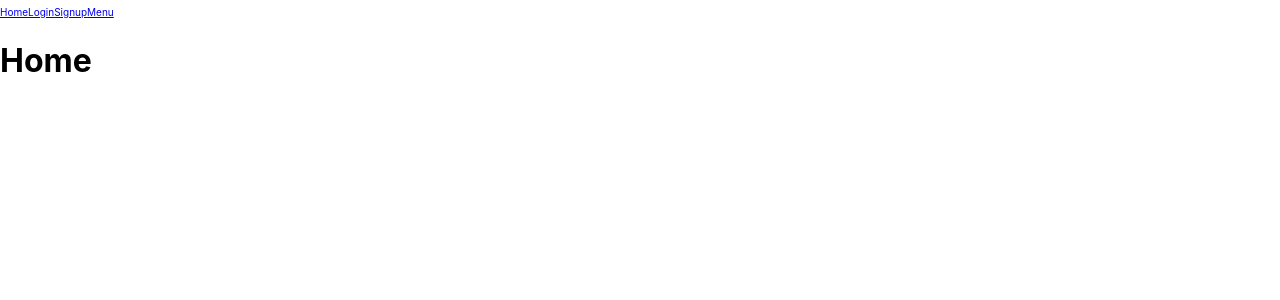
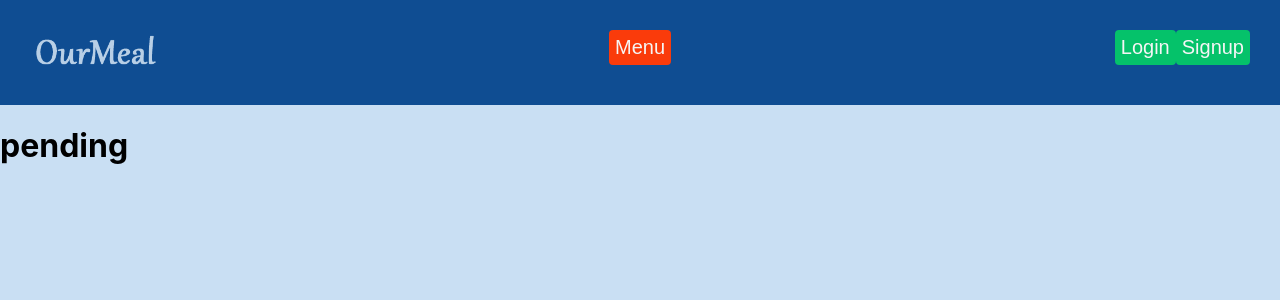
Before and after one commit to khanhzoball/our-meal, a React (Create React App) app in the folder frontend/: page / in a window 1280 px wide. Shown: the top 300 px of the page. Built offline with nearby package versions, Linux system fonts and the light colour scheme.

Commit message:
Improved look of site

```diff
--- a/frontend/src/App.css
+++ b/frontend/src/App.css
@@ -1,3 +1,12 @@
 a{
-  font-size: 10px;
+  font-size: 20px;
+
 }
+a:link{
+  color: whitesmoke;
+  text-decoration: none;
+}
+a:visited{
+  color: whitesmoke;
+  text-decoration: none;
+}
--- a/frontend/src/App.js
+++ b/frontend/src/App.js
@@ -12,7 +12,7 @@ import Menu from "./components/menu.js";
 function App() {
   return (
     <BrowserRouter>
-      <Navbar />
+      <Navbar/>
       <Routes>
         <Route path="/" element={<Home/>}/>
         <Route path="/signup" element={<Signup/>}/>
--- /dev/null
+++ b/frontend/src/components/comp.css
@@ -0,0 +1,52 @@
+.topnav{
+    background-color: #0f4d92;
+    font-family: Arial, Helvetica, sans-serif;
+    color:white;
+    padding: 30px;
+
+}
+.logsign
+{
+    padding: 6px;
+    border-radius: 4px;
+    background-color: rgb(5, 194, 106);
+    float: right;
+
+}
+.resize{
+    height: 40px;
+    width: auto;
+}
+.menu
+{
+    padding: 6px;
+    border-radius: 4px;
+    margin: 0px;
+    background: rgb(250, 59, 11);
+    position: absolute;
+    left: 50%;
+    margin-right: -50%;
+    transform: translate(-50%)
+}
+.Halls{
+    padding: 10px;
+    border-radius: 6px;
+    display: flex;
+    background-color: #0f4d92;
+    margin: 15px;
+    align-items: center;
+    position:absolute;
+    flex-wrap: wrap;
+
+}
+.hallName
+{
+    padding: 10px;
+    margin-left: 10px;
+    margin-right: 10px;
+    display: flex;
+    flex-wrap: wrap;
+    align-items: center;
+    background-color: lightblue;
+
+}
--- a/frontend/src/components/home.js
+++ b/frontend/src/components/home.js
@@ -1,8 +1,8 @@
 import React from "react";
-
+import {Link} from "react-router-dom"
 const Home = () => {
     return (
-        <h1>Home</h1>
+        <h1>pending</h1>
     )
 }
 
--- a/frontend/src/components/navbar.js
+++ b/frontend/src/components/navbar.js
@@ -1,14 +1,21 @@
 import React from "react"
 import {Link} from "react-router-dom"
+import "./comp.css";
+import logo from './assets/logo.png';
 
 const Navbar = () => {
     return(
         <nav>
-            <div className="topnav">
-                <Link to="/">Home</Link>
-                <Link to="/login">Login</Link>
-                <Link to="/signup">Signup</Link>
-                <Link to="/menu">Menu</Link>
+            <div className="topnav" >
+                <Link to="/"><img className="resize" src={logo}></img></Link>
+                <span> </span>
+                <Link to="/menu" className="menu"> Menu</Link>
+                <div className = "logsign">
+                    <Link to="/signup">Signup</Link>
+                </div>
+                <div className = "logsign">
+                    <Link to="/login">Login</Link>
+                </div>
             </div>
         </nav>
     )
--- a/frontend/src/index.css
+++ b/frontend/src/index.css
@@ -5,6 +5,7 @@ body {
     sans-serif;
   -webkit-font-smoothing: antialiased;
   -moz-osx-font-smoothing: grayscale;
+  background-color: #c9dff3;
 }
 
 code {
```
Also changed, not shown: frontend/src/components/assets/logo.png (added).
